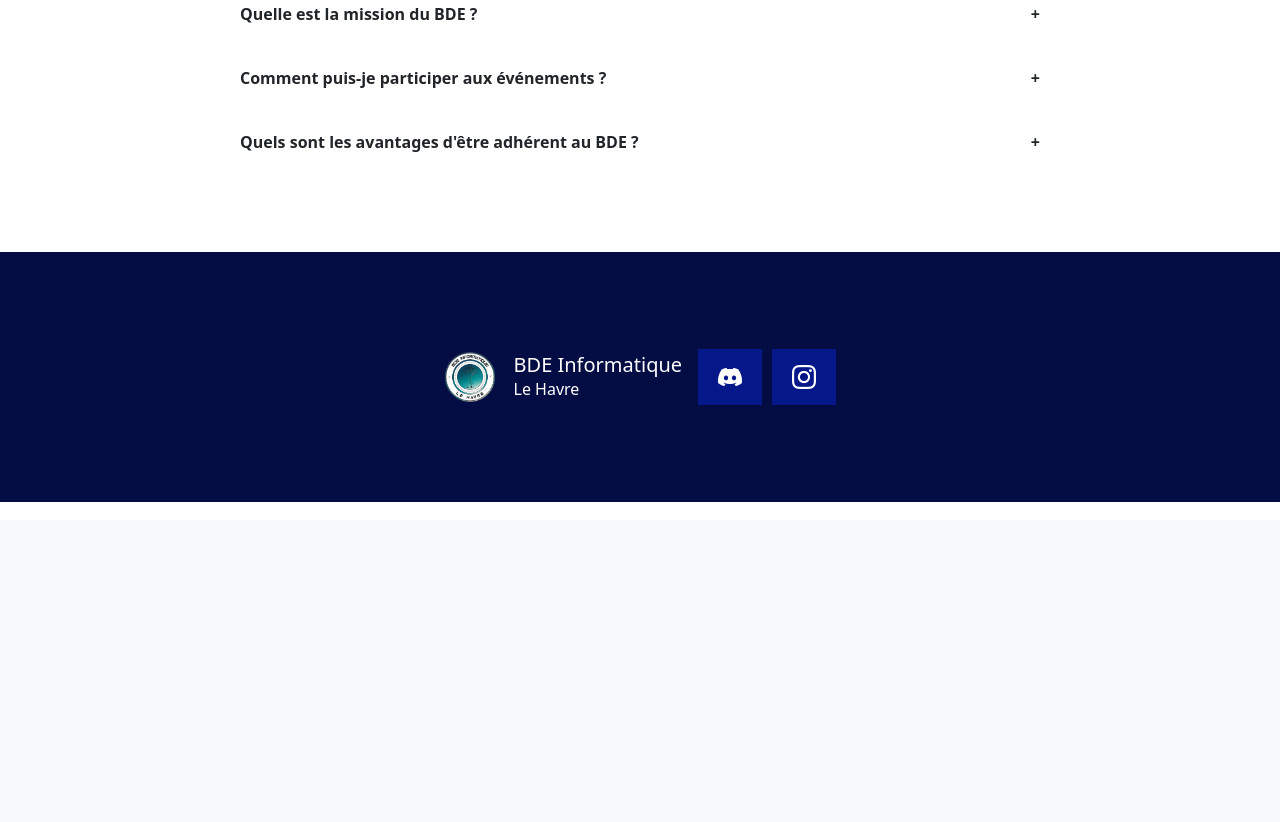
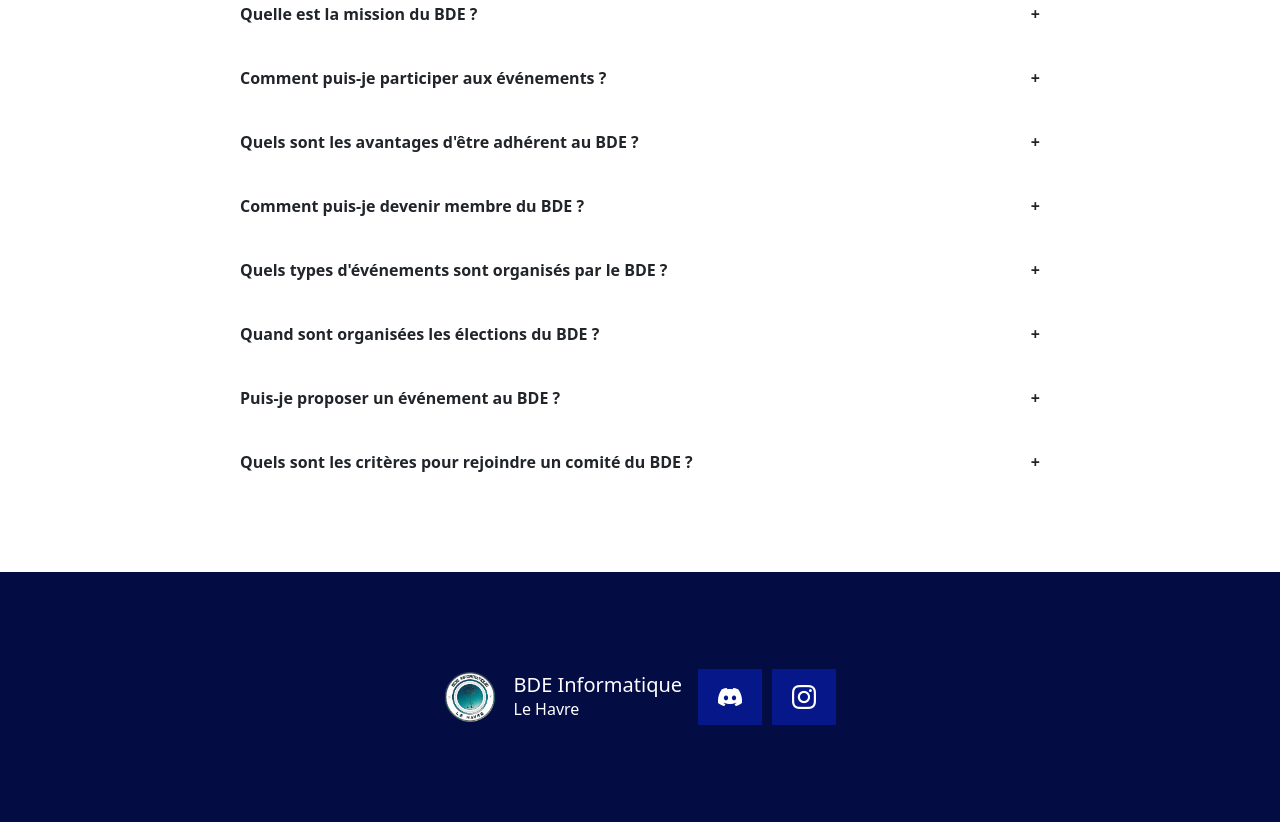
Before and after one commit to LucasLgLsGit/SAE4.01, a PHP site: page /faq.php in a window 1280 px wide. Shown: the part 280-1102 px from the top of the page. Before the commit the page ends 800 px from the top, so only its background shows below. Run offline with PHP 8.4, Linux system fonts and the light colour scheme; some libraries are stand-ins or nearby versions.

Commit message:
Ajout de questions dans la FAQ

```diff
--- a/app/views/FAQ.html.twig
+++ b/app/views/FAQ.html.twig
@@ -27,6 +27,46 @@
 		</div>
 		<div class="faq-answer">Être adhérent au BDE vous permet de bénéficier de réductions sur les événements et d'accéder à des ressources exclusives.</div>
 	</div>
+	<div class="faq-item">
+		<div class="faq-question">
+			Comment puis-je devenir membre du BDE ?
+			<span class="faq-toggle">+</span>
+		</div>
+		<div class="faq-answer">Pour devenir membre du BDE, il vous suffit de vous inscrire en ligne via notre formulaire d'adhésion ou lors de nos événements.</div>
+	</div>
+
+	<div class="faq-item">
+		<div class="faq-question">
+			Quels types d'événements sont organisés par le BDE ?
+			<span class="faq-toggle">+</span>
+		</div>
+		<div class="faq-answer">Le BDE organise une variété d'événements, allant des soirées étudiantes, des conférences, des sorties culturelles, aux tournois sportifs et des activités de détente.</div>
+	</div>
+
+	<div class="faq-item">
+		<div class="faq-question">
+			Quand sont organisées les élections du BDE ?
+			<span class="faq-toggle">+</span>
+		</div>
+		<div class="faq-answer">Les élections du BDE ont lieu chaque année à la fin du semestre d'automne, généralement en décembre.</div>
+	</div>
+
+	<div class="faq-item">
+		<div class="faq-question">
+			Puis-je proposer un événement au BDE ?
+			<span class="faq-toggle">+</span>
+		</div>
+		<div class="faq-answer">Oui, nous encourageons les propositions d'événements ! Vous pouvez nous soumettre vos idées via notre formulaire en ligne ou en contactant directement les membres du BDE.</div>
+	</div>
+
+	<div class="faq-item">
+		<div class="faq-question">
+			Quels sont les critères pour rejoindre un comité du BDE ?
+			<span class="faq-toggle">+</span>
+		</div>
+		<div class="faq-answer">Pour rejoindre un comité du BDE, il faut être adhérent et démontrer un intérêt pour l'organisation d'événements. Il vous suffit de postuler lors de l'appel à candidatures, généralement en début d'année universitaire.</div>
+	</div>
+
 </div>
 {% endblock %}
 
```
